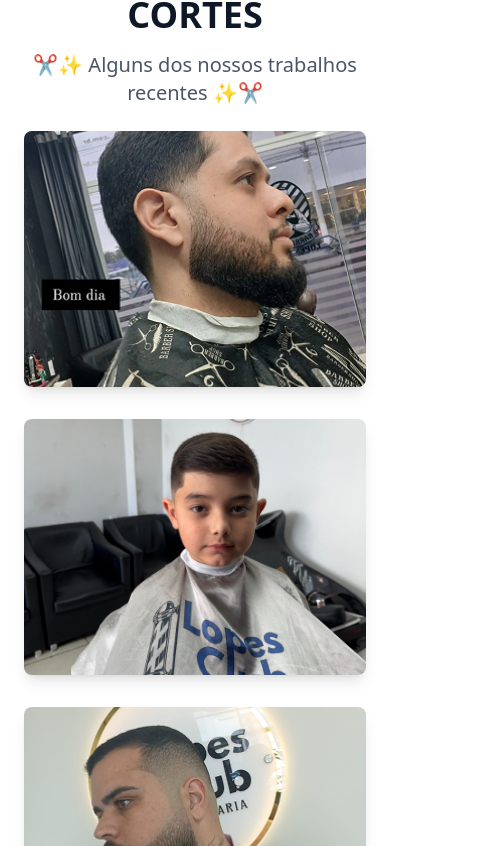
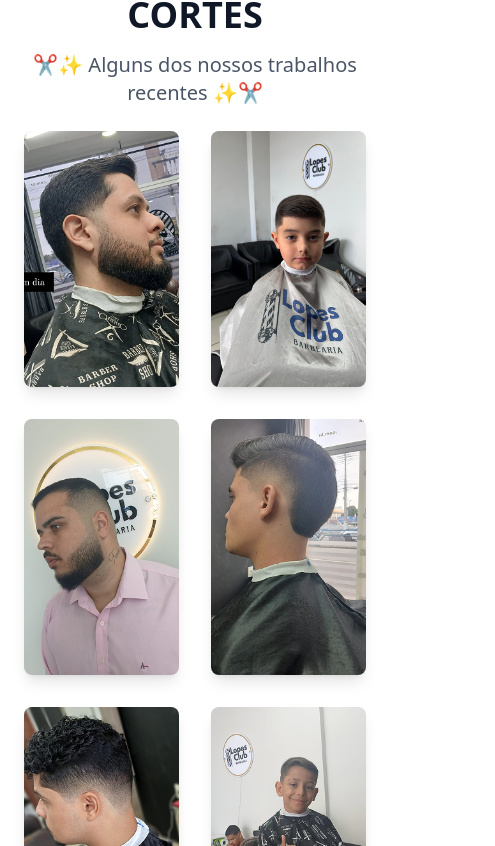
Before and after one commit to gabrielcalixxto/b-lopesclub, a Next.js app: page / in a window 390 px wide. Shown: the part 3418-4264 px from the top of the page, 495 px wide, since content can reach past the window. Built offline with nearby package versions, Linux system fonts and the light colour scheme.

Commit message:
ajustado tamanho modal e removido scroll horizontal

```diff
--- a/src/app/components/AgendamentoModal.tsx
+++ b/src/app/components/AgendamentoModal.tsx
@@ -80,7 +80,7 @@ Agendamento solicitado via site!`;
 
   return (
     <div className="fixed inset-0 z-[9999] flex items-center justify-center bg-black/50 backdrop-blur-sm p-4">
-      <div className="bg-white rounded-lg max-w-md w-full max-h-[90vh] overflow-y-auto shadow-lg">
+      <div className="bg-white rounded-lg max-w-md w-full max-h-[100vh] overflow-y-auto shadow-lg">
         {/* Header */}
         <div className="flex items-center justify-between p-6 border-b">
           <div>
--- a/src/app/page.tsx
+++ b/src/app/page.tsx
@@ -10,7 +10,7 @@ export default function Home() {
   const openAgendamento = () => setIsAgendamentoOpen(true);
   const closeAgendamento = () => setIsAgendamentoOpen(false);
   return (
-    <main className="bg-white text-gray-900">
+    <main className="bg-white text-gray-900 overflow-x-hidden">
       {/* Hero Section */}
       <section id="inicio" className="relative min-h-screen flex items-center justify-center">
         <div className="absolute inset-0">
@@ -198,7 +198,7 @@ export default function Home() {
         <div className="max-w-6xl mx-auto px-6">
           <h2 className="text-4xl font-bold text-center mb-4 text-gray-900">GALERIA DE CORTES</h2>
           <p className="text-center mb-6 text-gray-600 text-xl">✂️✨ Alguns dos nossos trabalhos recentes ✨✂️</p>
-          <div className="grid grid-cols-1 sm:grid-cols-2 md:grid-cols-4 gap-8">
+          <div className="grid grid-cols-2 sm:grid-cols-2 md:grid-cols-4 gap-8">
             {['/assets/corte1.png', '/assets/corte2.jpeg', '/assets/corte3.png', '/assets/corte4.png', '/assets/corte5.png', '/assets/corte6.png', '/assets/corte7.png', '/assets/corte8.png'].map((src, i) => (
               <div key={i} className="w-full h-64 overflow-hidden rounded-lg shadow-lg">
                 <img
```
